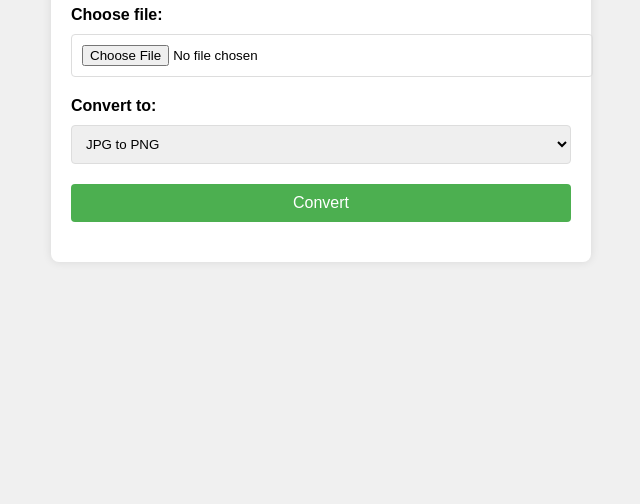
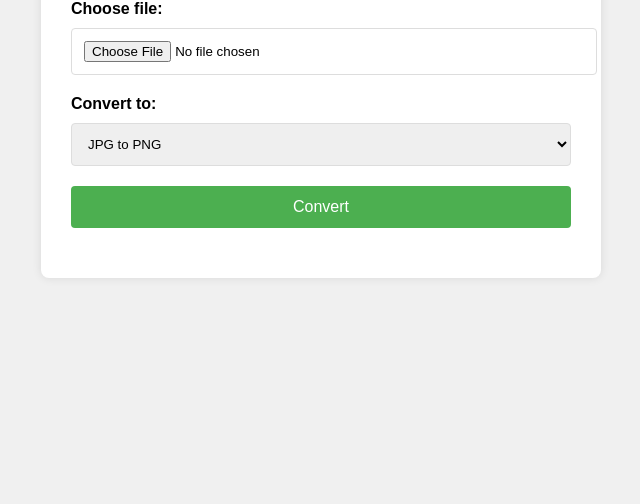
Before and after one commit to NirajRoy43/ImgConv3rt, a plain HTML site: page templates/index.html in a window 1280 px wide. Shown: the part 336-840 px from the top of the page, without its empty margins (319-959 px from the left). Drawn offline with Linux system fonts and the light colour scheme.

Commit message:
Update index.html

```diff
--- a/templates/index.html
+++ b/templates/index.html
@@ -21,7 +21,7 @@
 
         form {
             background: white;
-            padding: 20px;
+            padding: 30px;
             border-radius: 8px;
             box-shadow: 0 0 10px rgba(0, 0, 0, 0.1);
             max-width: 500px;
@@ -38,7 +38,7 @@
         select,
         button {
             width: 100%;
-            padding: 10px;
+            padding: 12px;
             margin-bottom: 20px;
             border: 1px solid #ddd;
             border-radius: 4px;
@@ -50,6 +50,7 @@
             border: none;
             cursor: pointer;
             font-size: 16px;
+            padding: 12px;
         }
 
         button:hover {
@@ -68,6 +69,7 @@
             <option value="png_to_jpg">PNG to JPG</option>
             <option value="jpg_to_pdf">JPG to PDF</option>
             <option value="png_to_pdf">PNG to PDF</option>
+            <option value="pdf_to_jpg">PDF to JPG</option> <!-- New option -->
         </select>
         <button type="submit">Convert</button>
     </form>
```
